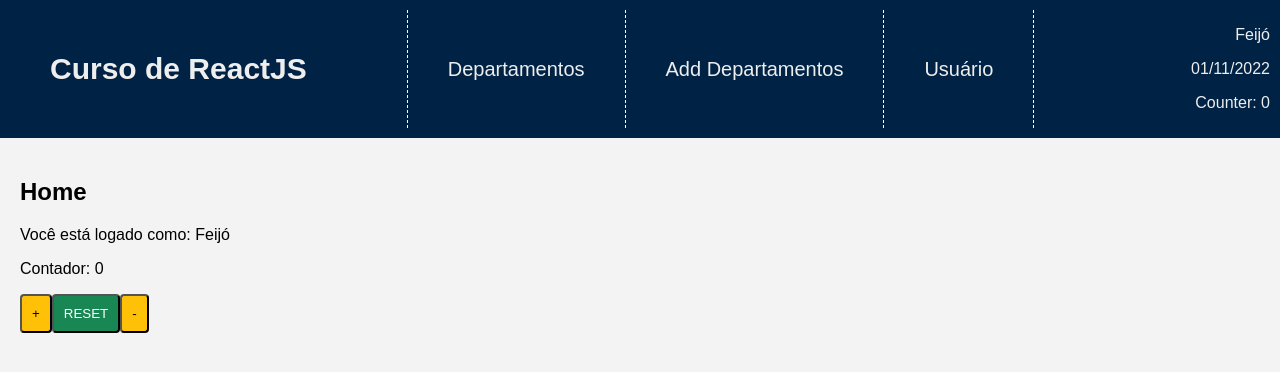
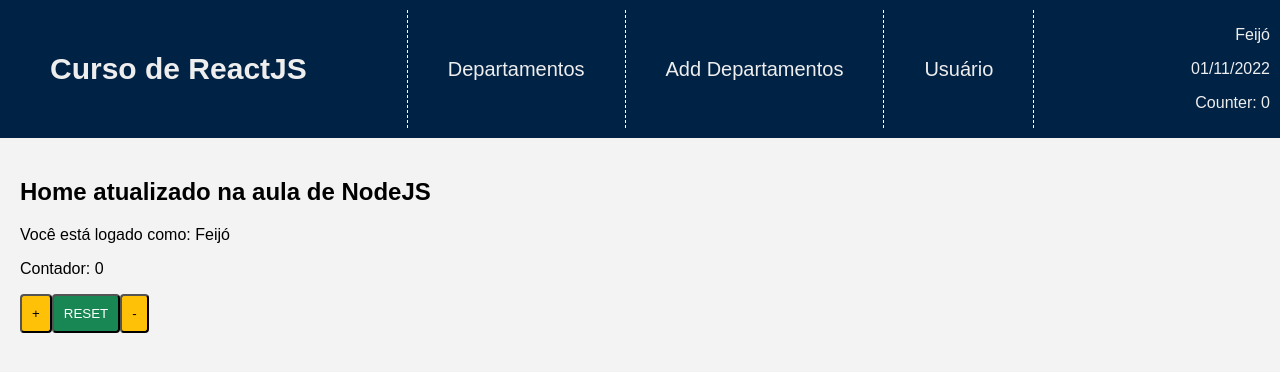
Before and after one commit to csfeijo/1606074-reactjs-procempa, a React (Create React App) app in the folder curso-reactjs/: page / in a window 1280 px wide. Shown: the top 372 px of the page. Built offline with nearby package versions, Linux system fonts and the light colour scheme.

Commit message:
Atualizando o titulo da Home

```diff
--- a/curso-reactjs/src/pages/Home/index.js
+++ b/curso-reactjs/src/pages/Home/index.js
@@ -13,7 +13,7 @@ const Home = () => {
 
   return (
     <>
-      <h1>Home</h1>
+      <h1>Home atualizado na aula de NodeJS</h1>
       <p>Você está logado como: {user}</p>
       <p>Contador: {counter}</p>
       <Button
```
